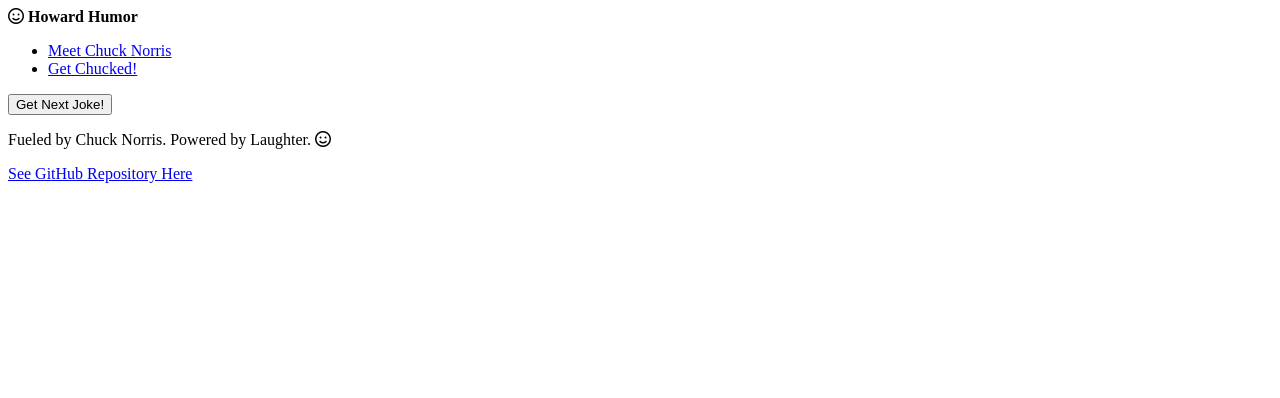
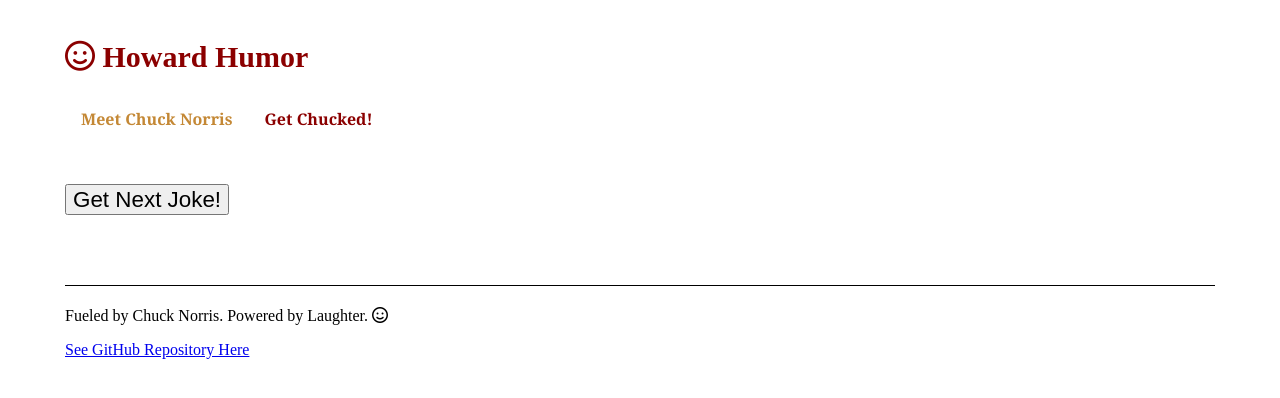
Before and after one commit to devon65/chuckNorris, a plain HTML site: page index.html in a window 1280 px wide. Drawn offline with nearby package versions, Linux system fonts and the light colour scheme; the site is published under a folder, as on GitHub Pages, so addresses that start at the root find nothing; no server answers.

Commit message:
Update index.html

```diff
--- a/index.html
+++ b/index.html
@@ -2,7 +2,7 @@
 <html>
 <head>
     <title>Howard Humor</title>
-    <link rel="stylesheet" href="/style.css">
+    <link rel="stylesheet" href="./style.css">
     <script src="https://use.fontawesome.com/0df7854757.js"></script>
 </head>
 <body>
@@ -19,7 +19,7 @@
 
 
 <script src="https://cdnjs.cloudflare.com/ajax/libs/jquery/3.3.1/jquery.min.js"></script>
-<script text="type/javascript" src="/script.js">
+<script text="type/javascript" src="./script.js">
 </script>
 
 </body>
```
